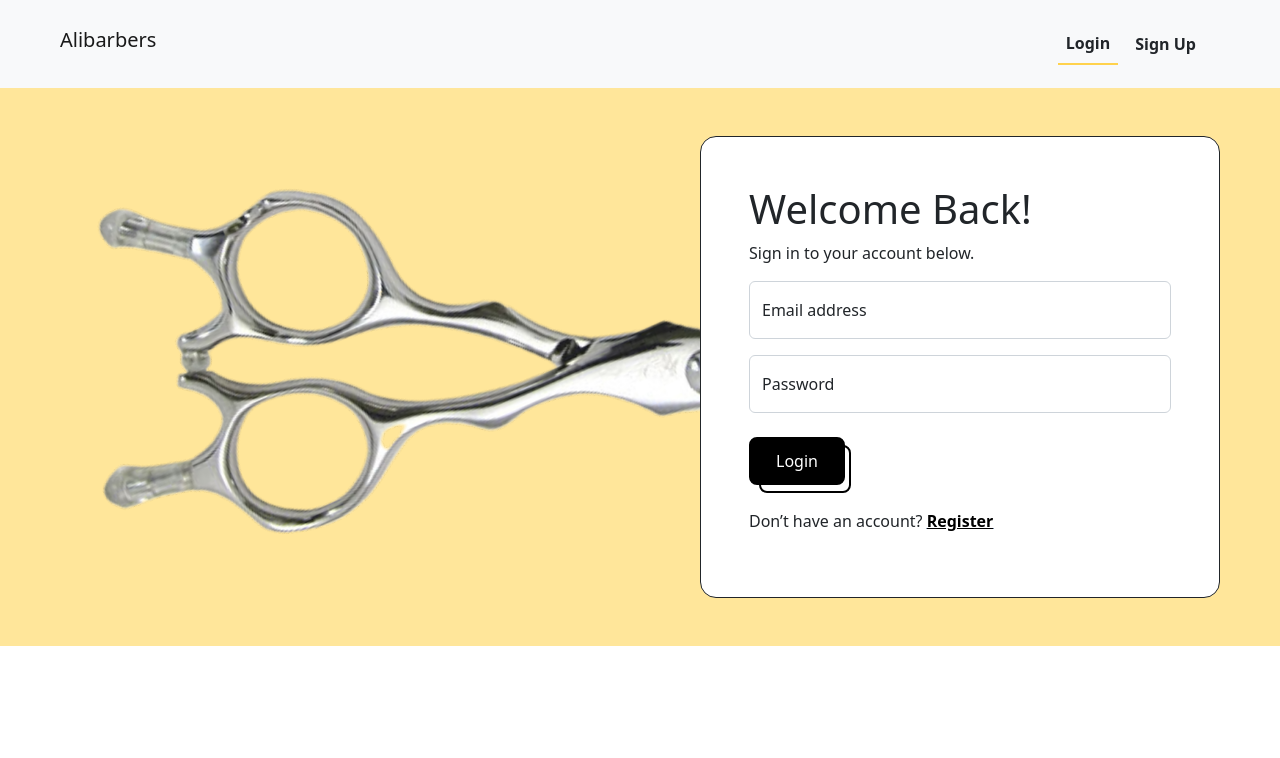
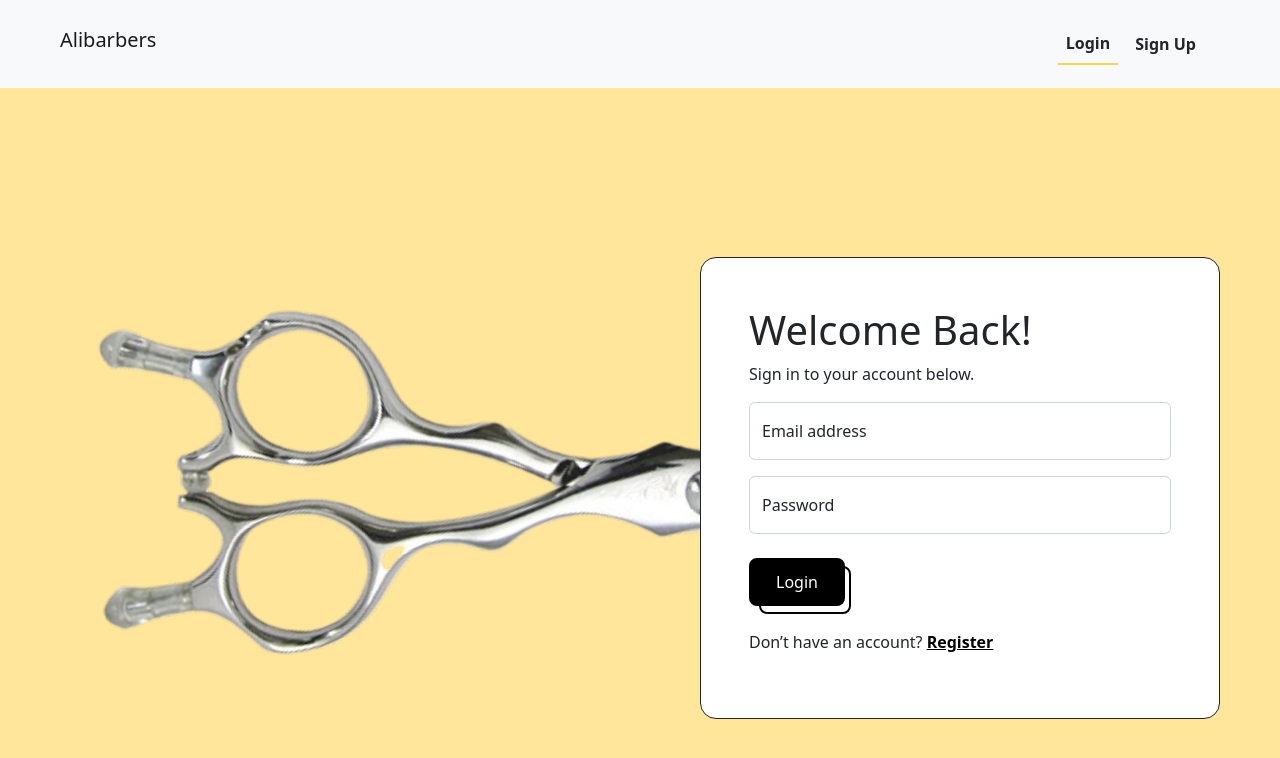
Before and after one commit to ZhiAnYuen/Alibarbers, a Vue app: page /login in a window 1280 px wide. Shown: the top 758 px of the page. Built offline with nearby package versions, Linux system fonts and the light colour scheme.

Commit message:
Fix height again....

```diff
--- a/src/components/LoginSignUpBody.vue
+++ b/src/components/LoginSignUpBody.vue
@@ -1,9 +1,9 @@
 <template>
   <div id="login-body" class="container-fluid">
-    <transition name="fade" mode="out-in">
-      <LoginBox v-if="$route.meta.isLogin" />
-      <SignUpBox v-else />
-    </transition>
+    <!-- <transition name="fade" mode="out-in"> -->
+    <LoginBox v-if="$route.meta.isLogin" />
+    <SignUpBox v-else />
+    <!-- </transition> -->
   </div>
 </template>
 
@@ -21,14 +21,6 @@ export default {
 </script>
 
 <style lang="scss" scoped>
-#login-body {
-  background-color: $pastel-yellow;
-  background-image: url("../assets/scissor.png");
-  background-repeat: no-repeat;
-  background-position: center;
-  background-size: 1100px;
-}
-
 .fade-enter-from,
 .fade-leave-to {
   opacity: 0;
--- a/src/components/SignUpBox.vue
+++ b/src/components/SignUpBox.vue
@@ -100,10 +100,6 @@ export default {
   },
   methods: {
     signUp() {
-      // console.log(this.name);
-      // console.log(this.signUpEmail);
-      // console.log(this.signUpPassword);
-      // console.log(this.userType);
       const auth = getAuth();
       createUserWithEmailAndPassword(
         auth,
--- a/src/views/LoginSignUpView.vue
+++ b/src/views/LoginSignUpView.vue
@@ -1,5 +1,5 @@
 <template>
-  <main>
+  <main class="d-flex align-items-center">
     <LoginSignUpBody />
   </main>
 </template>
@@ -13,3 +13,19 @@ export default {
   },
 };
 </script>
+
+<style lang="scss" scoped>
+main {
+  background-color: $pastel-yellow;
+  background-image: url("../assets/scissor.png");
+  background-repeat: no-repeat;
+  background-position: center;
+  background-size: 1100px;
+}
+
+main {
+  height: 100%;
+  width: 100%;
+  position: absolute;
+}
+</style>
```
